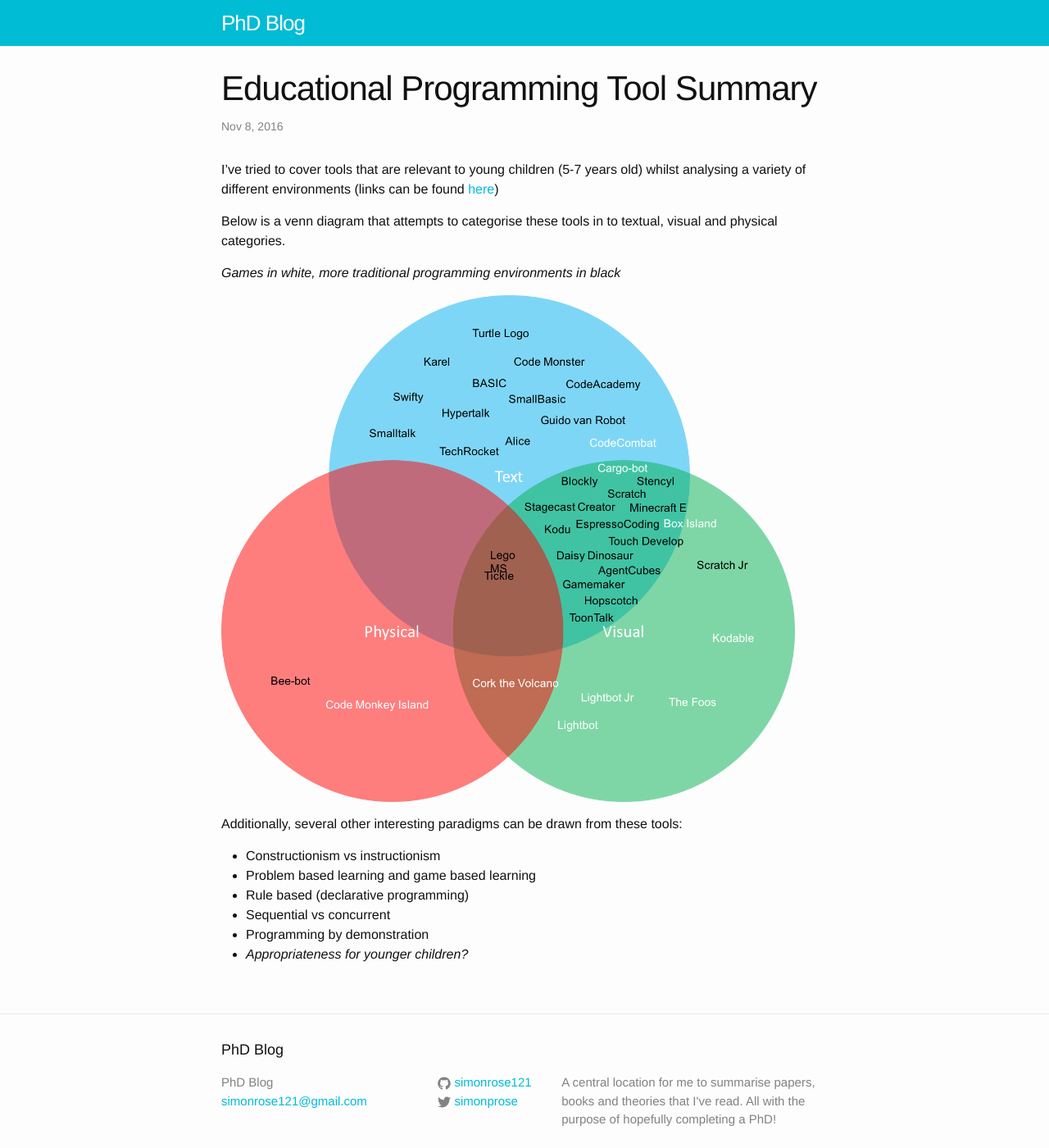
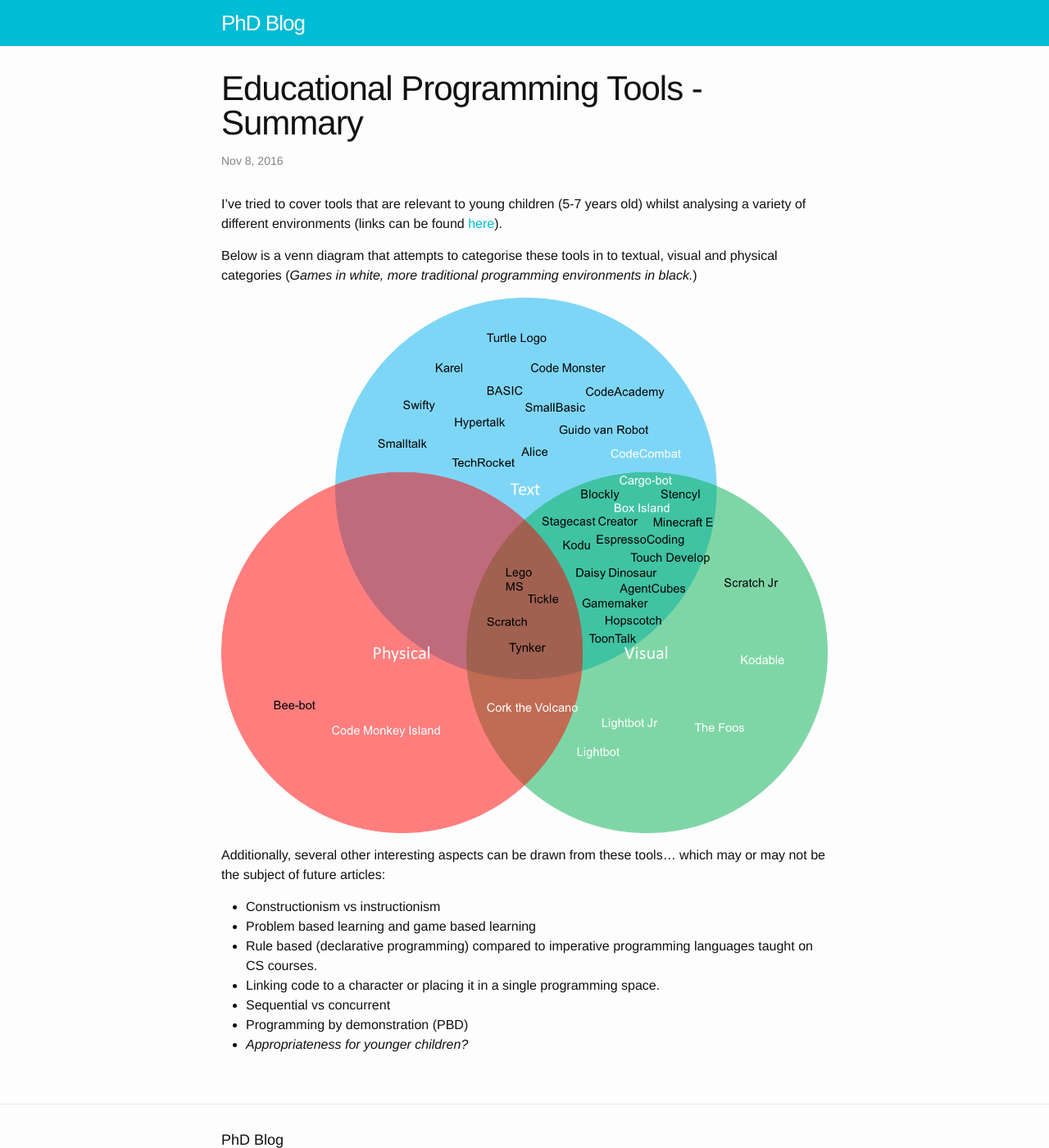
Before and after one commit to simonrose121/phd, a Jekyll site: the page built from _posts/2016-11-08-education-tools-summary.md, in a window 1280 px wide and 1400 px high. Shown: the whole window at 82% size. Built offline with Jekyll 4.4.1, drawn with Linux system fonts in a browser that asks for light colours.

Commit message:
Additional ideas

```diff
--- a/_posts/2016-11-08-education-tools-summary.md
+++ b/_posts/2016-11-08-education-tools-summary.md
@@ -1,23 +1,22 @@
 ---
 layout: post
-title:  "Educational Programming Tool Summary"
+title:  "Educational Programming Tools - Summary"
 date:   2016-11-08 14:17:00 +0100
 categories: programming
 ---
 
-I've tried to cover tools that are relevant to young children (5-7 years old) whilst analysing a variety of different environments (links can be found [here]({{ site.baseurl }}{% post_url 2016-10-31-programming-tools %}))
+I've tried to cover tools that are relevant to young children (5-7 years old) whilst analysing a variety of different environments (links can be found [here]({{ site.baseurl }}{% post_url 2016-10-31-programming-tools %})).
 
-Below is a venn diagram that attempts to categorise these tools in to textual, visual and physical categories.
+Below is a venn diagram that attempts to categorise these tools in to textual, visual and physical categories (*Games in white, more traditional programming environments in black.*)
 
-*Games in white, more traditional programming environments in black*
+![Categories]({{ site.url }}{{ site.baseurl }}/assets/educationaltoolsdiagram.png)
 
-![Categories]({{ site.url }}{{ site.baseurl }}/assets/educationaltoolsdiagram.png){:width="700px"}
-
-Additionally, several other interesting paradigms can be drawn from these tools:
+Additionally, several other interesting aspects can be drawn from these tools... which may or may not be the subject of future articles:
 
 - Constructionism vs instructionism
 - Problem based learning and game based learning
-- Rule based (declarative programming)
+- Rule based (declarative programming) compared to imperative programming languages taught on CS courses.
+- Linking code to a character or placing it in a single programming space.
 - Sequential vs concurrent
-- Programming by demonstration
+- Programming by demonstration (PBD)
 - *Appropriateness for younger children?*
```
Also changed, not shown: assets/educationaltoolsdiagram.png.
